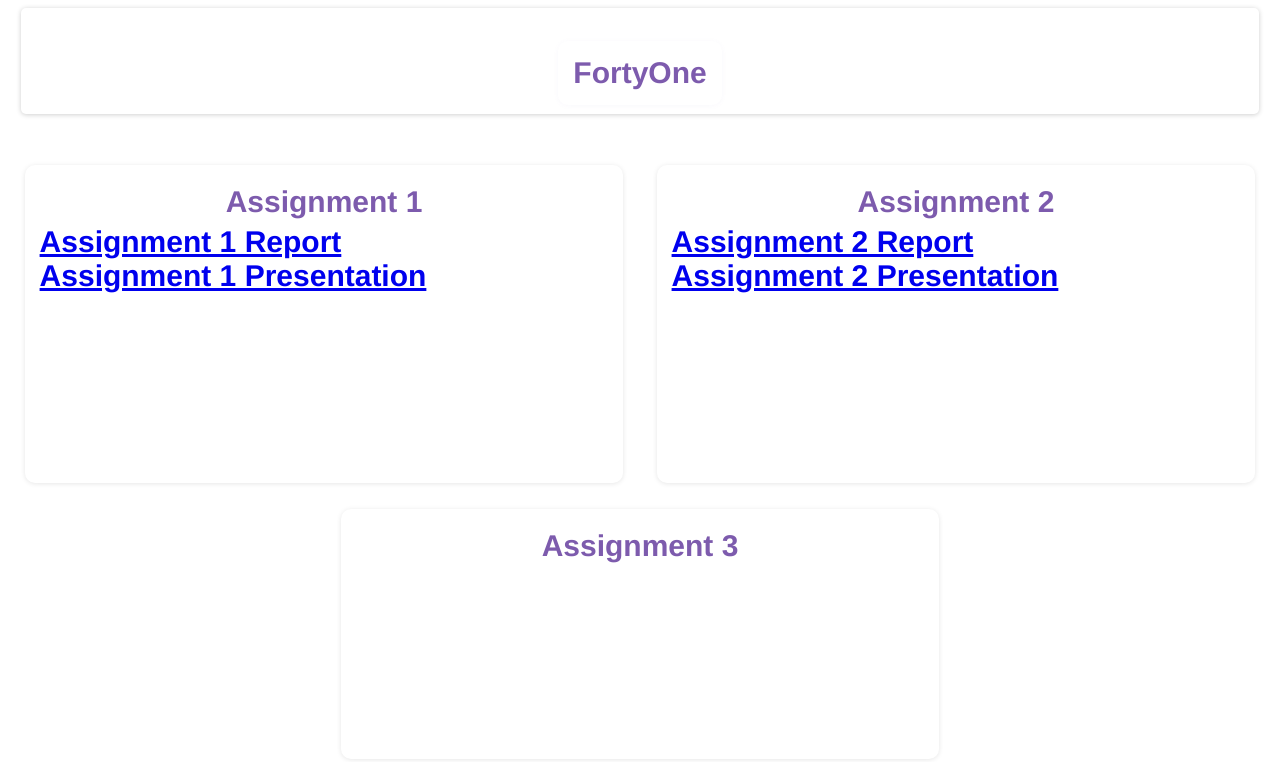
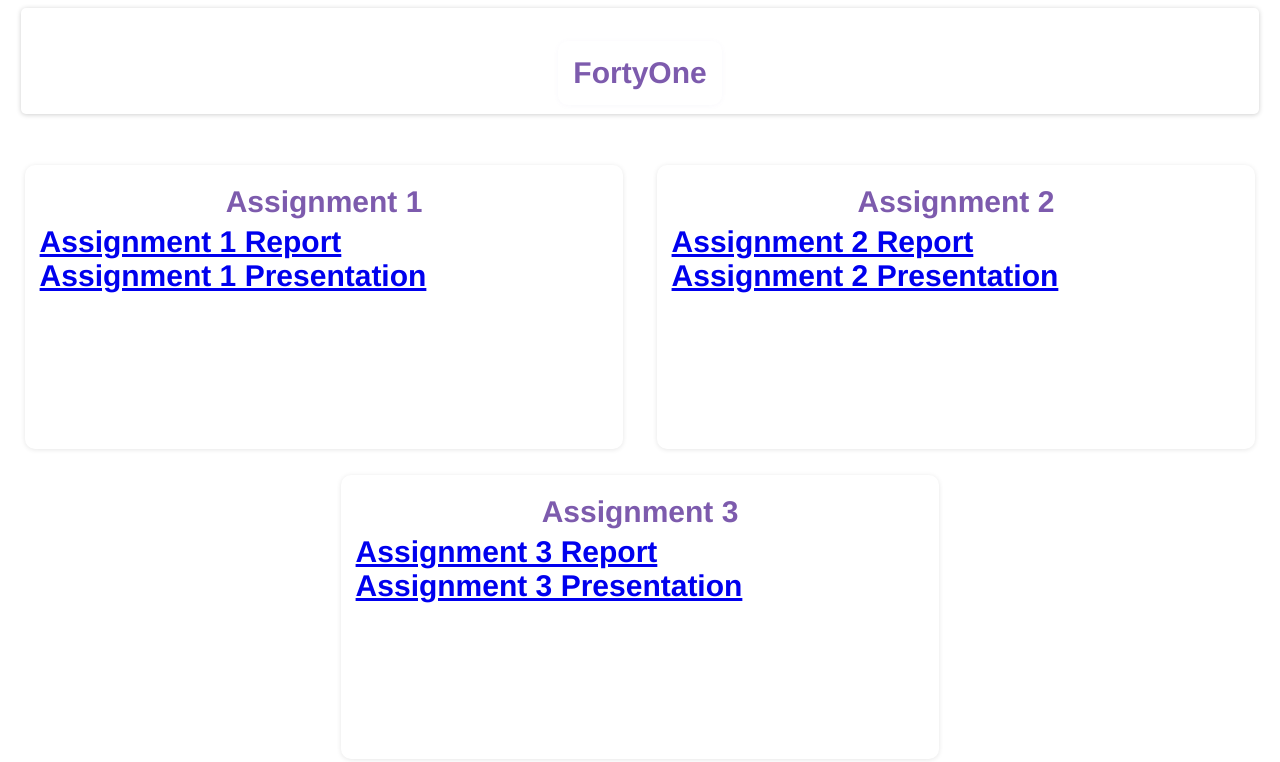
Before and after one commit to udit-329/CISC322, a plain HTML site: page index.html in a window 1280 px wide. Drawn offline with Linux system fonts and the light colour scheme.

Commit message:
Update index.html

```diff
--- a/index.html
+++ b/index.html
@@ -78,6 +78,12 @@
         </div>
         <div class="box card">
             <div class="title-assn">Assignment 3</div>
+		<div>
+			<a href="https://udit-329.github.io/CISC322/A3_report.pdf">Assignment 3 Report</a>
+		</div>
+		<div>
+			<a href="https://udit-329.github.io/CISC322/A3_presentation.pdf">Assignment 3 Presentation</a>
+		</div>
         </div>
     </div>
 </body>
```
